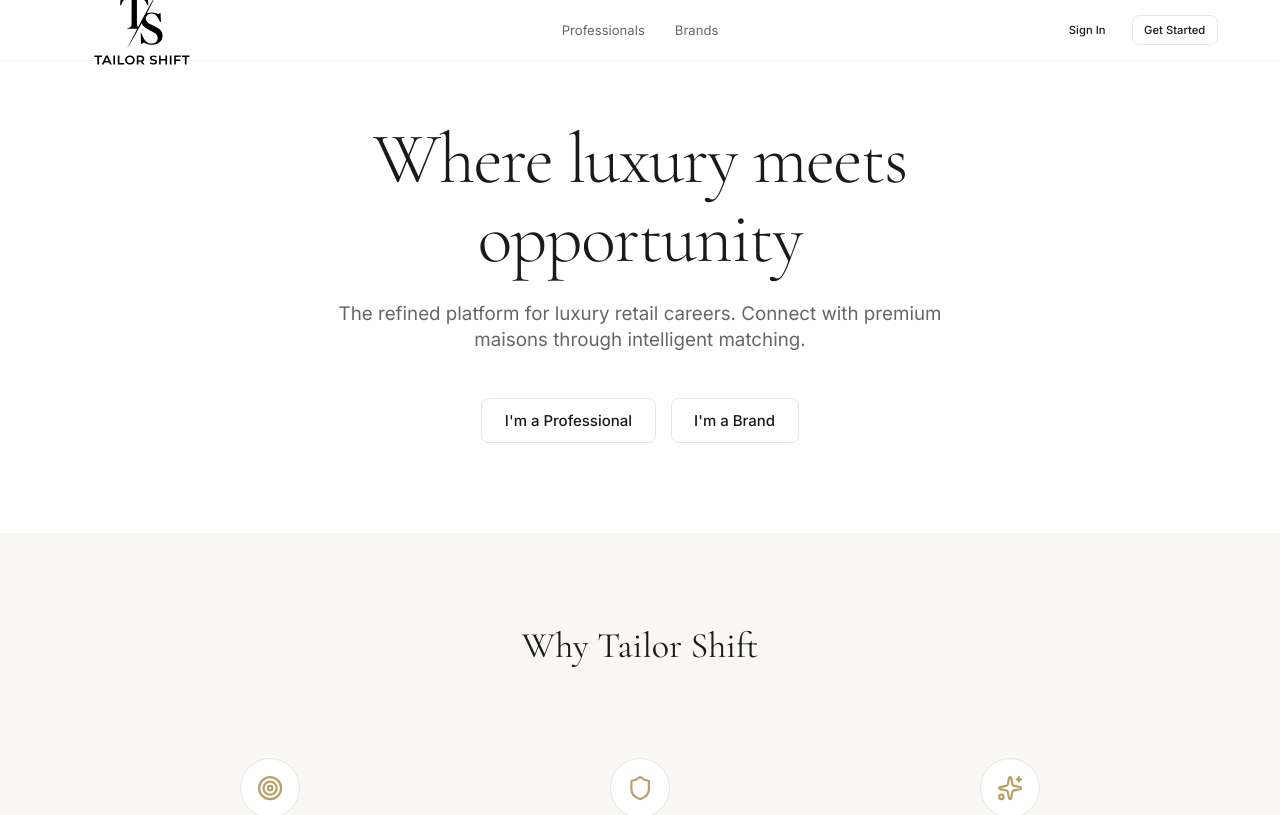
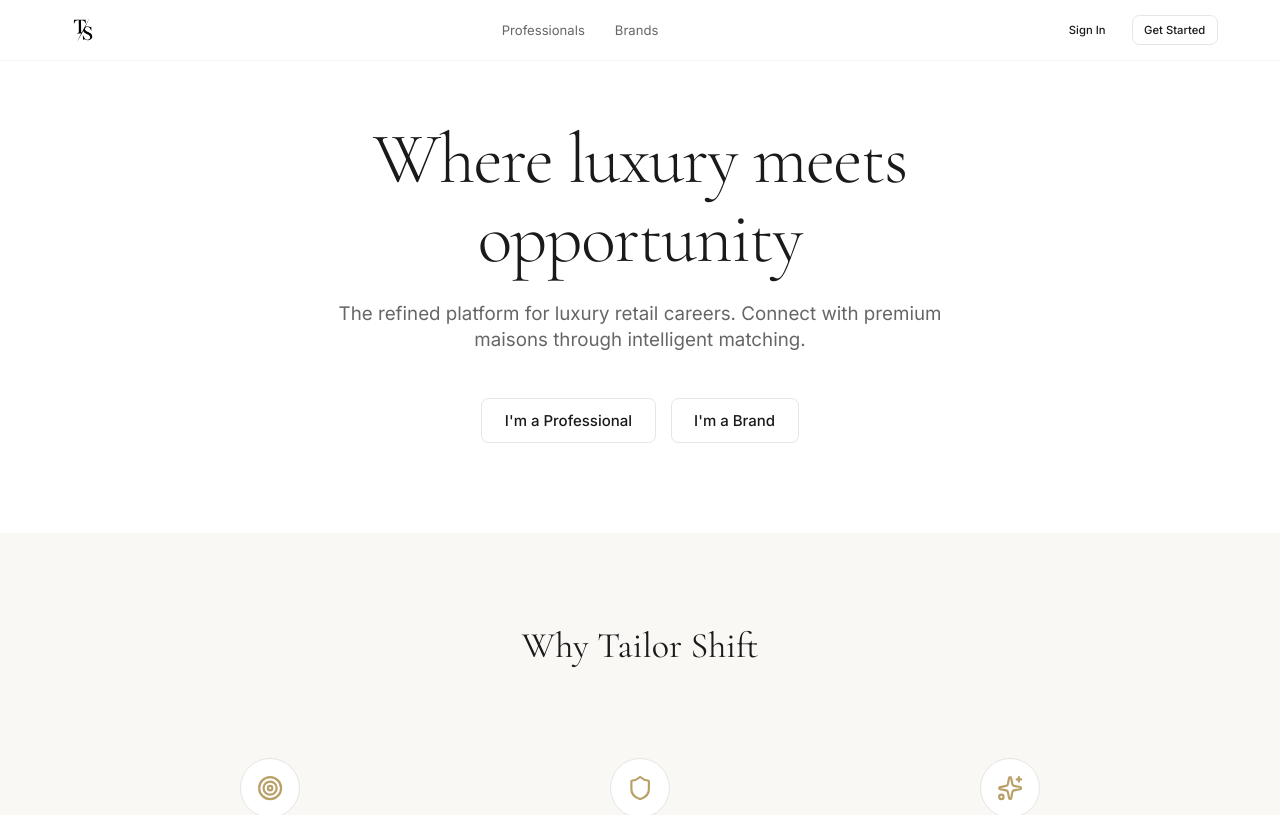
Before and after one commit to LoulouBlue75/tailor_shift_v7, a Next.js app: page / in a window 1280 px wide. Shown: the top 815 px of the page. Built offline with nearby package versions, Linux system fonts and the light colour scheme.

Commit message:
fix: header uses icon logo, nav links to signup pages

```diff
--- a/app/page.tsx
+++ b/app/page.tsx
@@ -8,13 +8,13 @@ export default function LandingPage() {
       {/* Header */}
       <header className="fixed top-0 left-0 right-0 z-50 bg-white/80 backdrop-blur-sm border-b border-[var(--grey-100)]">
         <div className="max-w-7xl mx-auto px-6 h-16 flex items-center justify-between">
-          <Logo variant="full" size="md" />
+          <Logo variant="icon" size="lg" />
 
           <nav className="hidden md:flex items-center gap-8">
-            <Link href="/professionals" className="text-sm text-[var(--grey-600)] hover:text-[var(--charcoal)] transition-colors">
+            <Link href="/signup?type=talent" className="text-sm text-[var(--grey-600)] hover:text-[var(--charcoal)] transition-colors">
               Professionals
             </Link>
-            <Link href="/brands" className="text-sm text-[var(--grey-600)] hover:text-[var(--charcoal)] transition-colors">
+            <Link href="/signup?type=brand" className="text-sm text-[var(--grey-600)] hover:text-[var(--charcoal)] transition-colors">
               Brands
             </Link>
           </nav>
```
